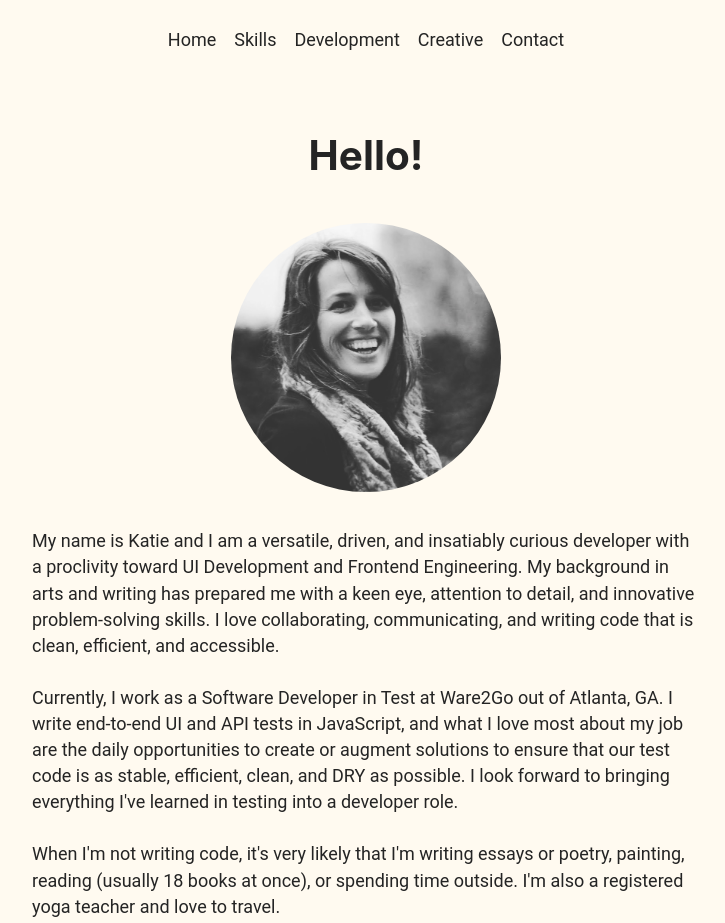
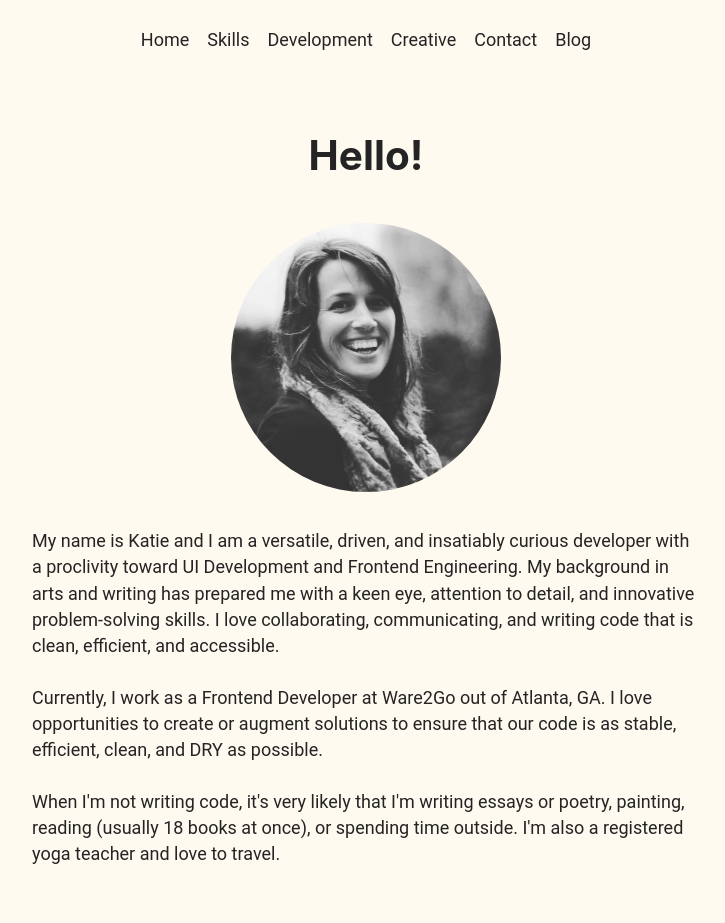
Before and after one commit to katiejduane/portfolio_v2, a Gatsby site in the folder v2_in_progress/: page / in a window 1280 px wide. Shown: the top 923 px of the page, without its empty margins (274-999 px from the left). Built offline with nearby package versions, Linux system fonts and the light colour scheme; Gatsby itself is replaced by a stand-in of ours.

Commit message:
some v2 notes added

```diff
--- a/v2_in_progress/src/components/nav.js
+++ b/v2_in_progress/src/components/nav.js
@@ -4,44 +4,21 @@ import React from "react"
 
 import styles from "../styles/components.module.scss"
 
+const navItems = [{link: '/', title: 'Home'},{link: '/skills/', title: 'Skills'},{link: '/dev-projects/', title: 'Development'},{link: '/creative/', title: 'Creative'},{link: '/contact/', title: 'Contact'}, {link: '/blog/', title: 'Blog'}]
+const navBar = navItems.map((item)=> {
+  return(
+    <li>
+        <Link className={styles.navItem} to={item.link}>
+          {item.title}
+        </Link>
+      </li>
+  )
+})
+
 export default function NavBar() {
   return (
     <ul className={styles.navbar}>
-      <li>
-        <Link className={styles.navItem} to="/">
-          Home
-        </Link>
-      </li>
-      <li>
-        <Link className={styles.navItem} to="/skills/">
-          Skills
-        </Link>
-      </li>
-      <li>
-        <Link className={styles.navItem} to="/dev-projects/">
-          Development
-        </Link>
-      </li>
-      <li>
-        <Link className={styles.navItem} to="/writing/">
-          Creative
-        </Link>
-      </li>
-      {/* <li>
-        <Link className={styles.navItem} to="/yoga/">
-          Yoga
-        </Link>
-      </li> */}
-      <li>
-        <Link className={styles.navItem} to="/contact/">
-          Contact
-        </Link>
-      </li>
-      {/* <li>
-        <Link className={styles.navItem} to="/blog/">
-          Blog
-        </Link>
-      </li> */}
+      {navBar}
     </ul>
   )
 }
--- a/v2_in_progress/src/components/project.js
+++ b/v2_in_progress/src/components/project.js
@@ -15,6 +15,8 @@ const Project = props => {
   })
   return (
     <div className="projectContainer">
+      {/* // this should not be hard coded but mapped out as an array and simply render array here
+      below just provides basic scaffolding */}
       <h2>{props.projectName}</h2>
       {/* // need to handle with gatsby image here, somehow */}
       <div>{props.img}</div>
--- a/v2_in_progress/src/pages/index.js
+++ b/v2_in_progress/src/pages/index.js
@@ -20,11 +20,9 @@ const IndexPage = () => (
       proclivity toward UI Development and Frontend Engineering. My background in arts and writing
       has prepared me with a keen eye, attention to detail, and innovative problem-solving skills.
       I love collaborating, communicating, and writing code that is clean, efficient, and accessible."
-      p2="Currently, I work as a Software Developer in Test at Ware2Go out of Atlanta, GA. I write
-      end-to-end UI and API tests in JavaScript, and what I love most about my job are the daily
-      opportunities to create or augment solutions to ensure that our test code is as stable, efficient,
-      clean, and DRY as possible. I look forward to bringing everything I've learned in testing into
-      a developer role."
+      p2="Currently, I work as a Frontend Developer at Ware2Go out of Atlanta, GA. I love
+      opportunities to create or augment solutions to ensure that our code is as stable, efficient,
+      clean, and DRY as possible."
       p3="When I'm not writing code, it's very likely that I'm writing essays or poetry, painting,
       reading (usually 18 books at once), or spending time outside. I'm also a registered yoga teacher
       and love to travel."
--- a/v2_in_progress/src/pages/writing.js
+++ b/v2_in_progress/src/pages/writing.js
@@ -14,8 +14,7 @@ export default function WritingPage() {
         title="Writing & Art"
         image={writingImg}
         alt="Writing journal"
-        p1="I'm currently an MFA candidate in the low-residency program at the Rainier Writing Workshop, part of Pacific Lutheran University.
-        I tend to write nonfiction and my work often explores the connections between the personal and the scientific.
+        p1="I tend to write nonfiction and my work often explores the connections between the personal and the scientific.
         I am especially fascinated by time, impermanance, biology, geology, physics, and the natural world. Please find links to
         published works below. Additional pieces forthcoming."
         p2="I also have degrees in Illustration and Art Education; and have worked professionally
```
